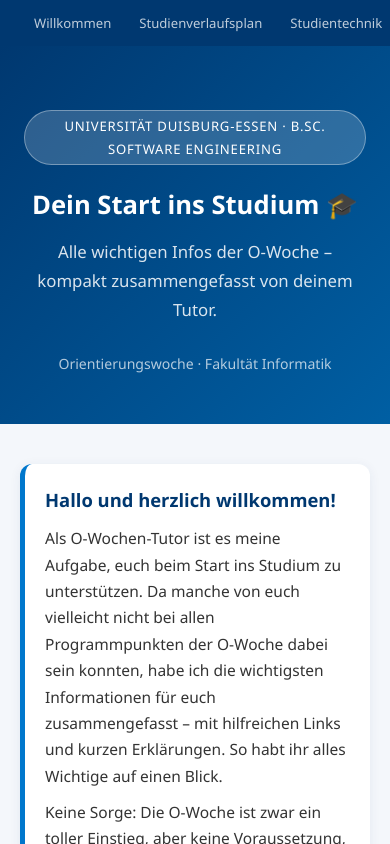
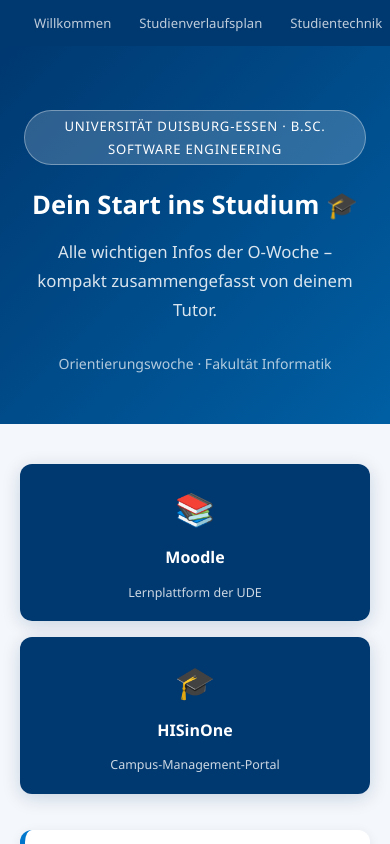
Before and after one commit to frederikernst27-byte/o-woche, a plain HTML site: page index.html in a window 390 px wide. Shown: the top 844 px of the page. Drawn offline with Linux system fonts and the light colour scheme.

Commit message:
Update index.html

```diff
--- a/index.html
+++ b/index.html
@@ -220,6 +220,38 @@
     }
     .nav a:hover { color: #fff; }
 
+    /* ── QUICK ACCESS ── */
+    .quick-access {
+      display: grid;
+      grid-template-columns: 1fr 1fr;
+      gap: 16px;
+      margin-bottom: 36px;
+    }
+    .quick-btn {
+      display: flex;
+      flex-direction: column;
+      align-items: center;
+      justify-content: center;
+      gap: 8px;
+      background: var(--primary);
+      color: #fff;
+      border-radius: var(--radius);
+      padding: 24px 20px;
+      text-decoration: none;
+      font-weight: 700;
+      font-size: 1.1rem;
+      box-shadow: 0 4px 18px rgba(0,56,112,.18);
+      transition: background .2s, transform .15s;
+      text-align: center;
+    }
+    .quick-btn:hover { background: #005299; transform: translateY(-2px); }
+    .quick-btn .qb-icon { font-size: 2rem; }
+    .quick-btn .qb-sub { font-size: 0.78rem; font-weight: 400; opacity: .8; margin-top: 2px; }
+    @media (max-width: 500px) {
+      .quick-access { grid-template-columns: 1fr; }
+      .quick-btn { padding: 18px; font-size: 1rem; }
+    }
+
     /* ── STUDIENVERLAUFSPLAN TABLE ── */
     .svp-wrapper {
       overflow-x: auto;
@@ -313,6 +345,20 @@
 
 <div class="container">
 
+  <!-- QUICK ACCESS -->
+  <div class="quick-access">
+    <a href="https://lehre.moodle.uni-due.de/login/index.php" target="_blank" class="quick-btn">
+      <span class="qb-icon">📚</span>
+      Moodle
+      <span class="qb-sub">Lernplattform der UDE</span>
+    </a>
+    <a href="https://campus.uni-due.de/cm/" target="_blank" class="quick-btn">
+      <span class="qb-icon">🎓</span>
+      HISinOne
+      <span class="qb-sub">Campus-Management-Portal</span>
+    </a>
+  </div>
+
   <!-- WELCOME -->
   <section id="willkommen">
     <div class="welcome-card">
@@ -331,7 +377,7 @@
 
       <div class="hint" style="margin-top:16px;">
         📋 <strong>Erster Schritt:</strong> Meldet euch bei Moodle an:<br/>
-        <a href="https://lehre.moodle.uni-due.de/course/view.php?id=4995" target="_blank" style="color:#0077cc;">
+        <a href="https://lehre.moodle.uni-due.de/login/index.php" target="_blank" style="color:#0077cc;">
           lehre.moodle.uni-due.de → SE-Gruppenliste → Kurs beitreten
         </a><br/>
         So werdet ihr zur Gruppenliste hinzugefügt und erhaltet euren Mentoring-Punkt.
@@ -512,8 +558,14 @@
       <p>Erasmus+, PROMOS, DUE-Mobil und Auslands-BAföG. Anträge möglichst früh stellen!</p>
     </div>
   </div>
-  <div class="hint">
-    🌍 Mehr Infos: <a href="https://www.uni-due.de/international/auslandslotsen" target="_blank" style="color:#5a4500;">Auslandslotsen der UDE</a>
+  <div class="link-group" style="margin-top:14px;">
+    <ul class="link-list">
+      <li><a href="https://www.uni-due.de/international/outgoings_erasmus_studienaufenthalte.php" target="_blank">Erasmus – Studium in Europa</a></li>
+      <li><a href="https://www.uni-due.de/international/outgoings_erasmus_praktika.php" target="_blank">Erasmus+ – Praktika im europäischen Ausland</a></li>
+      <li><a href="https://www.uni-due.de/international/outgoings_promos_duemobil.php" target="_blank">PROMOS &amp; DUE-Mobil – Finanzierung weltweit</a></li>
+      <li><a href="https://www.uni-due.de/de/studium/auslandsstudium.php" target="_blank">Auslandsstudium – Überblick UDE</a></li>
+      <li><a href="https://www.uni-due.de/international/auslandslotsen" target="_blank">Auslandslotsen der UDE</a></li>
+    </ul>
   </div>
 
   <!-- BAFOEG -->
@@ -613,7 +665,7 @@
   <div class="link-group">
     <h3>Moodle &amp; Lernplattform</h3>
     <ul class="link-list">
-      <li><a href="https://lehre.moodle.uni-due.de/course/view.php?id=4995" target="_blank">Moodle – SE-Gruppenliste (Eintragen!)</a></li>
+      <li><a href="https://lehre.moodle.uni-due.de/login/index.php" target="_blank">Moodle – SE-Gruppenliste (Eintragen!)</a></li>
     </ul>
   </div>
 
@@ -623,7 +675,7 @@
       <li><a href="https://www.uni-due.de/informatik/mentoring/" target="_blank">Mentoring-Programm der Fakultät Informatik</a></li>
       <li><a href="https://www.uni-due.de/informatik" target="_blank">Hauptseite Fakultät Informatik</a></li>
       <li><a href="https://fie-due.de/" target="_blank">Fachschaft Informatik Essen (FIE)</a></li>
-      <li><a href="https://www.instagram.com/fie_due/" target="_blank" class="insta">Instagram der Fachschaft Informatik (@fie_due)</a></li>
+      <li><a href="https://www.instagram.com/fachschaft_informatik_essen/" target="_blank" class="insta">Instagram der Fachschaft Informatik (@fie_due)</a></li>
     </ul>
   </div>
 
```
